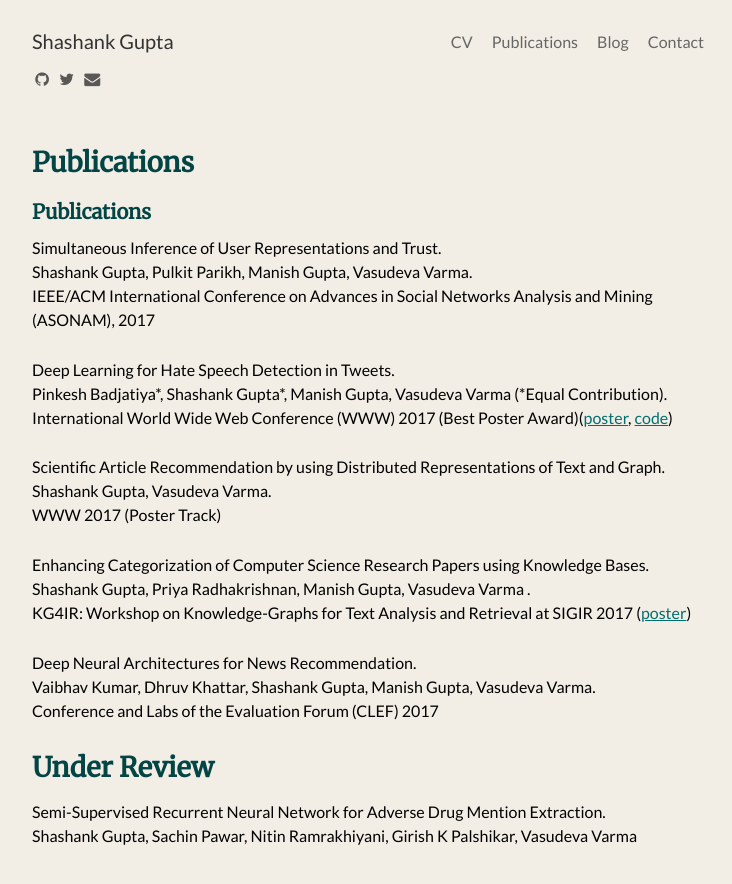
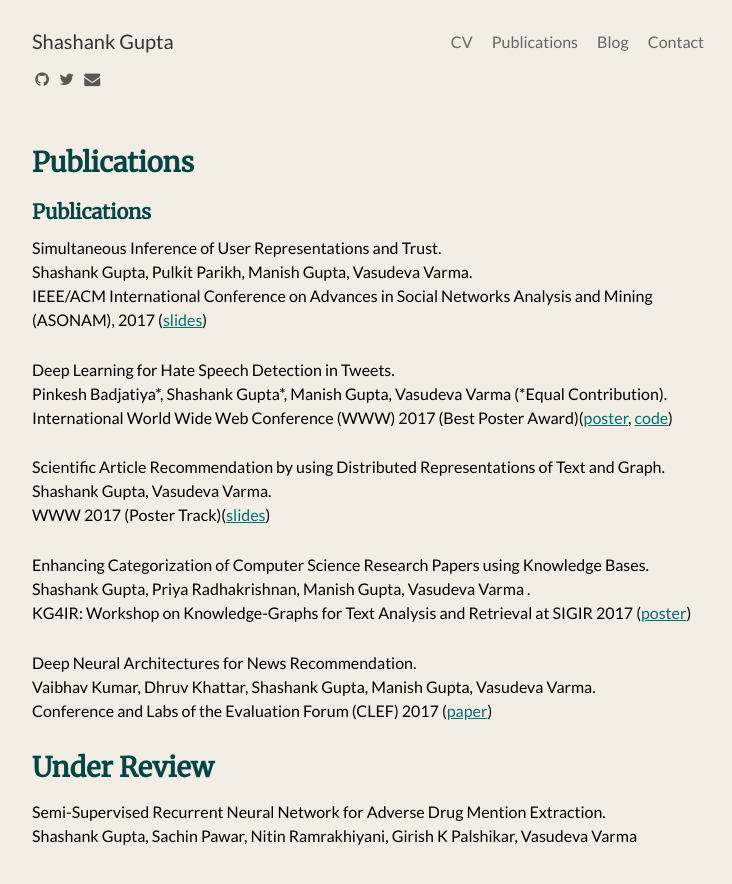
Before and after one commit to shashankg7/shashankg7.github.io, a Jekyll site: the page built from publications.md, in a window 1280 px wide. Shown: the top 884 px of the page, without its empty margins (272-1004 px from the left). Built offline with Jekyll 4.4.1, drawn with Linux system fonts in a browser that asks for light colours; nearby versions of some CDN libraries; our own code applies the rules of GitHub Pages for plain Markdown files.

Commit message:
links to slides, papers etc. added

```diff
--- a/publications.md
+++ b/publications.md
@@ -9,7 +9,7 @@
 Simultaneous Inference of User Representations and Trust. <br>
 Shashank Gupta, Pulkit Parikh, Manish Gupta, Vasudeva Varma. <br>
 IEEE/ACM International Conference on Advances in Social Networks Analysis and Mining
-(ASONAM), 2017
+(ASONAM), 2017 ([slides](https://drive.google.com/file/d/0B-7peEFiNjnUc0RlMkp2VmJUNjA/view?usp=sharing))
 
 Deep Learning for Hate Speech Detection in Tweets. <br>
 Pinkesh Badjatiya\*, Shashank Gupta\*, Manish Gupta, Vasudeva Varma (\*Equal Contribution).<br>
@@ -17,7 +17,7 @@
 
 Scientific Article Recommendation by using Distributed Representations of Text and Graph. <br>
 Shashank Gupta, Vasudeva Varma. <br>
-WWW 2017 (Poster Track)
+WWW 2017 (Poster Track)([slides](https://docs.google.com/presentation/d/13kM1NR-LNz55XIYzIPKIB4DH9dvd2PLrSHSr9aS6UOE/edit?usp=sharing))
 
 Enhancing Categorization of Computer Science Research Papers using Knowledge Bases. <br>
 Shashank Gupta, Priya Radhakrishnan, Manish Gupta, Vasudeva Varma .<br>
@@ -25,7 +25,7 @@
 
 Deep Neural Architectures for News Recommendation. <br>
 Vaibhav Kumar, Dhruv Khattar, Shashank Gupta, Manish Gupta, Vasudeva Varma. <br>
-Conference and Labs of the Evaluation Forum (CLEF) 2017
+Conference and Labs of the Evaluation Forum (CLEF) 2017 ([paper](https://drive.google.com/file/d/0B-7peEFiNjnUT1UzZDVNM0ZWRnc/view?usp=sharing))
 
 
 
```
